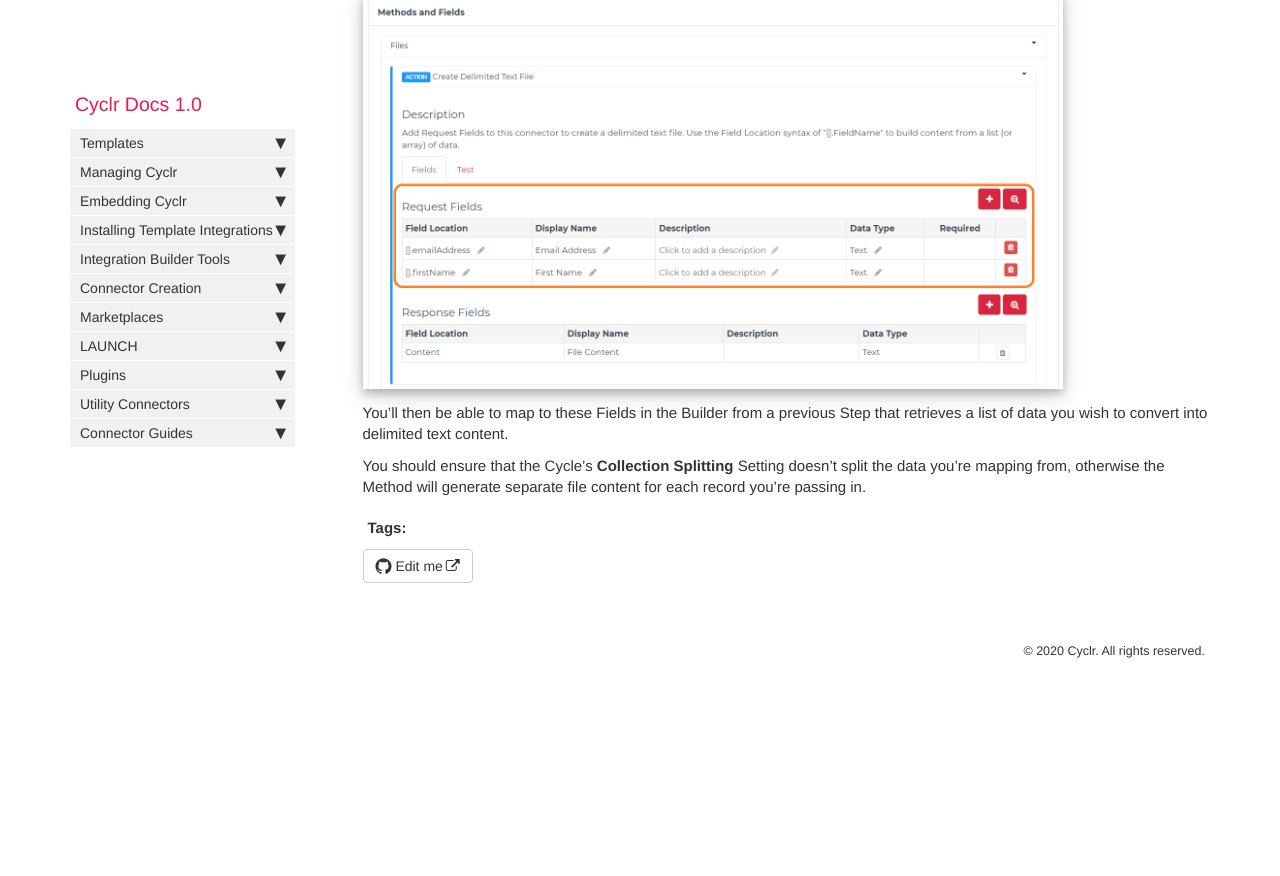
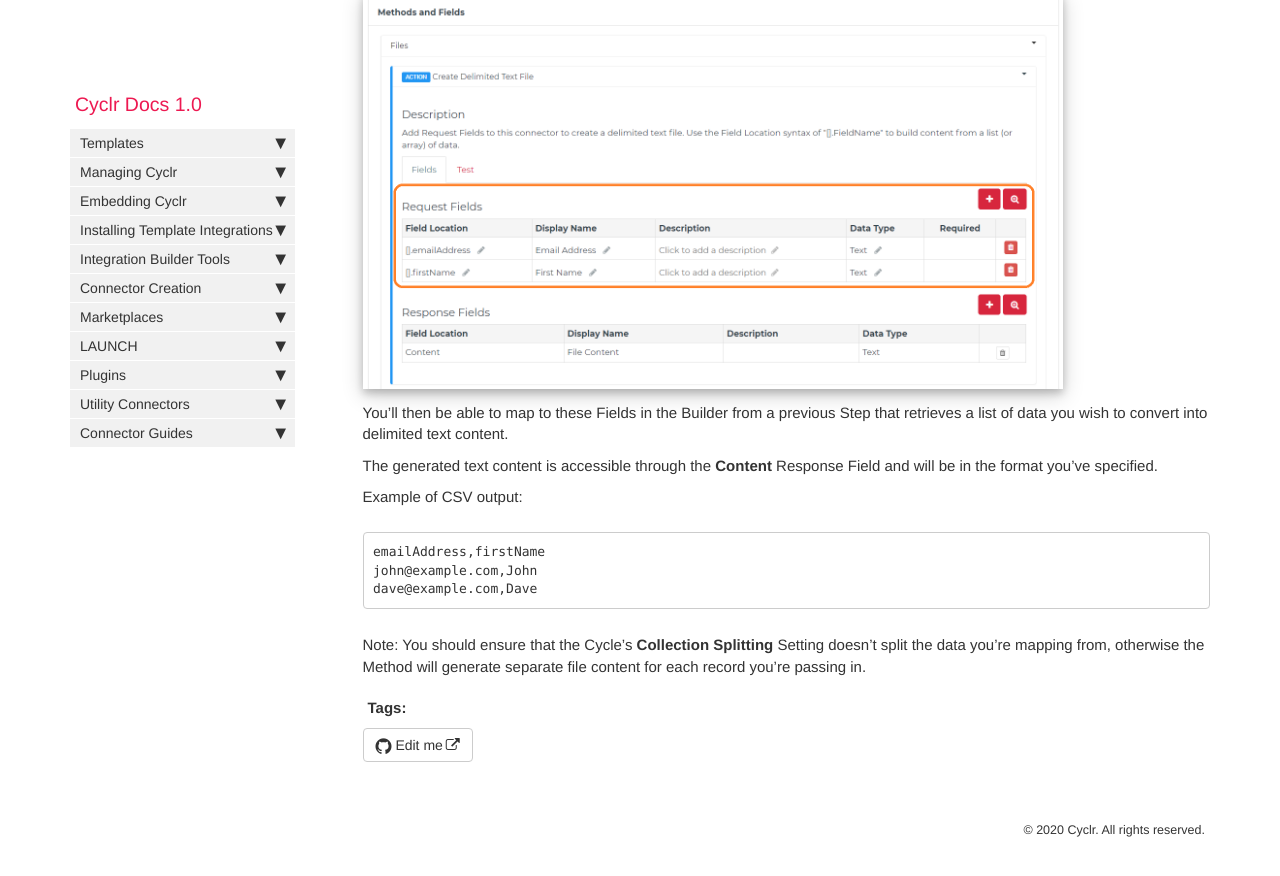
Before and after one commit to sneakysneak/docs, a Jekyll site: the page built from pages/utility-connectors/08-generic-file.md, in a window 1280 px wide and 900 px high, scrolled down 984 px. Shown: the top 876 px of the window. Built offline with Jekyll 4.4.1, drawn with Linux system fonts in a browser that asks for light colours; nearby versions of some CDN libraries; comment, search, counter and statistics services are not loaded; before the commit the page ends 1705 px from its top, so only the background shows below that.

Commit message:
Update 08-generic-file.md

````diff
--- a/pages/utility-connectors/08-generic-file.md
+++ b/pages/utility-connectors/08-generic-file.md
@@ -27,4 +27,16 @@ You must therefore [add custom Request Fields](./adding-custom-fields) for the v
 You'll then be able to map to these Fields in the Builder from a previous Step that retrieves a list of data you wish to convert into delimited text content.
 
 
-You should ensure that the Cycle's **Collection Splitting** Setting doesn't split the data you're mapping from, otherwise the Method will generate separate file content for each record you're passing in.
+
+The generated text content is accessible through the **Content** Response Field and will be in the format you've specified.
+
+Example of CSV output:
+
+```
+emailAddress,firstName
+john@example.com,John
+dave@example.com,Dave
+```
+
+
+Note: You should ensure that the Cycle's **Collection Splitting** Setting doesn't split the data you're mapping from, otherwise the Method will generate separate file content for each record you're passing in.
````
